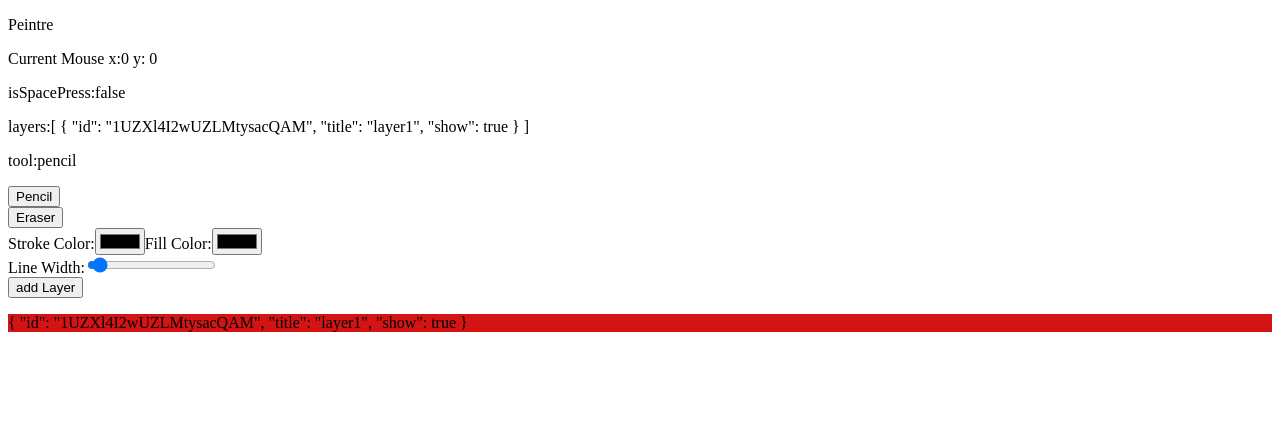
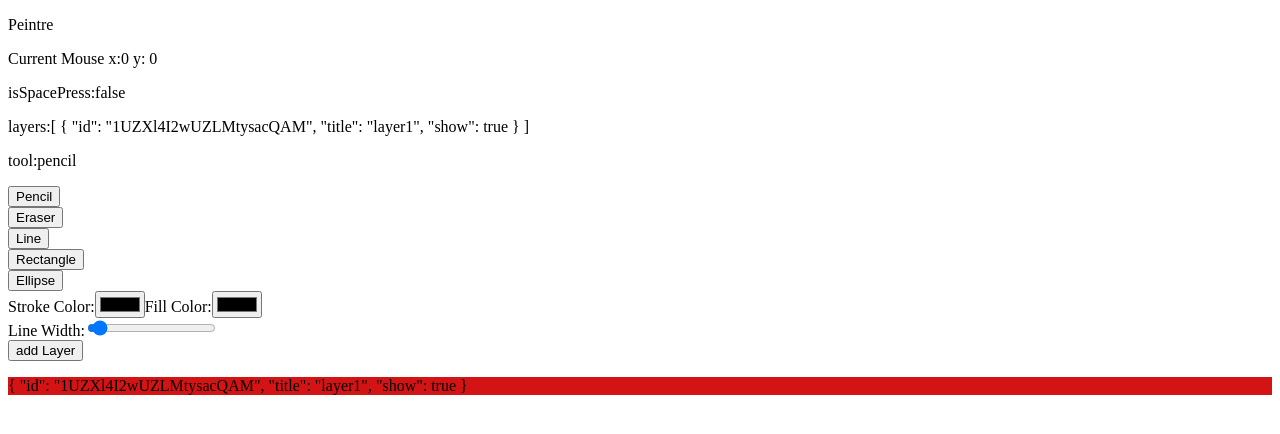
Before and after one commit to OceanPresentChao/Peintre2, a Vue app: page / in a window 1280 px wide. Shown: the top 434 px of the page. Built offline with nearby package versions, Linux system fonts and the light colour scheme.

Commit message:
feat(ellipse,rect,line): add new tools

```diff
--- a/src/components/Painter.vue
+++ b/src/components/Painter.vue
@@ -6,6 +6,9 @@ import { PencilElement } from '@/core/elements/PencilElement'
 import { EraserElement } from '@/core/elements/EraserElement'
 import type { ContextStyle, DrawElement, DrawType } from '@/types'
 import { useSpacepress } from '@/core/tool'
+import { EllipseElement } from '@/core/elements/EllipseElement'
+import { LineElement } from '@/core/elements/LineElement'
+import { RectElement } from '@/core/elements/RectElement'
 interface IPainterProps {
   width: number
   height: number
@@ -39,9 +42,18 @@ function handleMousedown(ev: MouseEvent) {
     if (!isSpacePress.value) {
       let el: DrawElement
       switch (painterBoard.value.toolType) {
-        case 'line':
-        case 'rect':
-        case 'circle':
+        case 'line':{
+          el = new LineElement(painterBoard.value.currentLayer.id, cloneDeep(painterBoard.value.style))
+          break
+        }
+        case 'rect':{
+          el = new RectElement(painterBoard.value.currentLayer.id, cloneDeep(painterBoard.value.style))
+          break
+        }
+        case 'ellipse':{
+          el = new EllipseElement(painterBoard.value.currentLayer.id, cloneDeep(painterBoard.value.style))
+          break
+        }
         case 'text':
         case 'image':
         case 'pencil':{
@@ -55,7 +67,21 @@ function handleMousedown(ev: MouseEvent) {
       }
       painterBoard.value.currentElement = el
       painterBoard.value.addElement(el)
-      painterBoard.value.addPosition(painterBoard.value.clientToCanvas({ x: clientX, y: clientY }))
+      switch (painterBoard.value.toolType) {
+        case 'line':
+        case 'rect':
+        case 'text':
+        case 'image':
+        case 'ellipse':{
+          painterBoard.value.setStartPosition(painterBoard.value.clientToCanvas({ x: clientX, y: clientY }))
+          break
+        }
+        case 'pencil':
+        case 'eraser':{
+          painterBoard.value.addPosition(painterBoard.value.clientToCanvas({ x: clientX, y: clientY }))
+          break
+        }
+      }
       painterBoard.value.render()
     }
     painterBoard.value.mouseRecord.lastStart = { x: clientX, y: clientY }
@@ -75,7 +101,21 @@ function handleMousemove(ev: MouseEvent) {
       else {
         const el = painterBoard.value.currentElement
         if (el) {
-          painterBoard.value.addPosition(painterBoard.value.clientToCanvas({ x: clientX, y: clientY }))
+          switch (painterBoard.value.toolType) {
+            case 'line':
+            case 'rect':
+            case 'text':
+            case 'image':
+            case 'ellipse':{
+              painterBoard.value.setEndPosition(painterBoard.value.clientToCanvas({ x: clientX, y: clientY }))
+              break
+            }
+            case 'pencil':
+            case 'eraser':{
+              painterBoard.value.addPosition(painterBoard.value.clientToCanvas({ x: clientX, y: clientY }))
+              break
+            }
+          }
           painterBoard.value.render()
         }
       }
@@ -95,7 +135,21 @@ function handleMouseup(ev: MouseEvent) {
     else {
       const el = painterBoard.value.currentElement
       if (el) {
-        el.addPosition(painterBoard.value.clientToCanvas({ x: clientX, y: clientY }))
+        switch (painterBoard.value.toolType) {
+          case 'line':
+          case 'rect':
+          case 'text':
+          case 'image':
+          case 'ellipse':{
+            painterBoard.value.setEndPosition(painterBoard.value.clientToCanvas({ x: clientX, y: clientY }))
+            break
+          }
+          case 'pencil':
+          case 'eraser':{
+            painterBoard.value.addPosition(painterBoard.value.clientToCanvas({ x: clientX, y: clientY }))
+            break
+          }
+        }
         painterBoard.value.render()
         painterBoard.value.currentElement = null
         painterBoard.value.saveSnapshot()
--- a/src/components/ToolBar.vue
+++ b/src/components/ToolBar.vue
@@ -35,6 +35,21 @@ watch(layerList, (nv) => {
       <div>
         <button @click="$emit('setTool', 'eraser')">
           Eraser
+        </button>
+      </div>
+      <div>
+        <button @click="$emit('setTool', 'line')">
+          Line
+        </button>
+      </div>
+      <div>
+        <button @click="$emit('setTool', 'rect')">
+          Rectangle
+        </button>
+      </div>
+      <div>
+        <button @click="$emit('setTool', 'ellipse')">
+          Ellipse
         </button>
       </div>
       <div>
--- a/src/core/PainterBoard.ts
+++ b/src/core/PainterBoard.ts
@@ -78,6 +78,16 @@ export class PainterBoard {
   addPosition(position: Position) {
     if (this.currentElement)
       this.currentElement.addPosition(position)
+  }
+
+  setStartPosition(position: Position) {
+    if (this.currentElement)
+      this.currentElement.positions[0] = position
+  }
+
+  setEndPosition(position: Position) {
+    if (this.currentElement)
+      this.currentElement.positions[1] = position
   }
 
   addElement(el: DrawElement) {
--- a/src/core/elements/CanvasElement.ts
+++ b/src/core/elements/CanvasElement.ts
@@ -1,11 +1,12 @@
 import { nanoid } from 'nanoid'
-import type { ContextStyle, DrawType } from '@/types'
+import type { ContextStyle, DrawType, Position } from '@/types'
 
 export abstract class CanvasElement {
   id: string
   type: DrawType
   layer: string
   style: ContextStyle
+  positions: Position[] = []
   constructor(type: DrawType, layer: string, style: ContextStyle) {
     this.id = nanoid()
     this.type = type
--- /dev/null
+++ b/src/core/elements/EllipseElement.ts
@@ -0,0 +1,40 @@
+import { CanvasElement } from './CanvasElement'
+import type { ContextStyle, Position } from '@/types'
+
+export class EllipseElement extends CanvasElement {
+  constructor(layer: string, style: ContextStyle) {
+    super('ellipse', layer, style)
+  }
+
+  render(context: CanvasRenderingContext2D) {
+    renderEllipse(context, this)
+  }
+
+  addPosition(position: Position) {
+    this.positions.push(position)
+  }
+
+  setStartPosition(position: Position) {
+    this.positions[0] = position
+  }
+
+  setEndPosition(position: Position) {
+    this.positions[1] = position
+  }
+}
+
+export function renderEllipse(context: CanvasRenderingContext2D, instance: EllipseElement) {
+  if (instance.positions.length !== 2)
+    return
+  const startAxis = instance.positions[0]
+  const endAxis = instance.positions[1]
+  context.save()
+  Object.assign(context, instance.style)
+  context.beginPath()
+  context.moveTo(startAxis.x, startAxis.y)
+  context.ellipse(startAxis.x, startAxis.y, Math.abs(Math.round((endAxis.x - startAxis.x) / 2)), Math.abs(Math.round((endAxis.y - startAxis.y) / 2)), 0, 0, Math.PI * 2)
+  context.closePath()
+  context.stroke()
+  context.fill()
+  context.restore()
+}
--- a/src/core/elements/EraserElement.ts
+++ b/src/core/elements/EraserElement.ts
@@ -2,7 +2,6 @@ import { CanvasElement } from './CanvasElement'
 import type { ContextStyle, Position } from '@/types'
 
 export class EraserElement extends CanvasElement {
-  positions: Position[] = []
   constructor(layer: string, style: ContextStyle) {
     super('eraser', layer, style)
   }
--- /dev/null
+++ b/src/core/elements/LineElement.ts
@@ -0,0 +1,39 @@
+import { CanvasElement } from './CanvasElement'
+import type { ContextStyle, Position } from '@/types'
+
+export class LineElement extends CanvasElement {
+  constructor(layer: string, style: ContextStyle) {
+    super('line', layer, style)
+  }
+
+  render(context: CanvasRenderingContext2D) {
+    renderLine(context, this)
+  }
+
+  addPosition(position: Position) {
+    this.positions.push(position)
+  }
+
+  setStartPosition(position: Position) {
+    this.positions[0] = position
+  }
+
+  setEndPosition(position: Position) {
+    this.positions[1] = position
+  }
+}
+
+export function renderLine(context: CanvasRenderingContext2D, instance: LineElement) {
+  if (instance.positions.length !== 2)
+    return
+  const startAxis = instance.positions[0]
+  const endAxis = instance.positions[1]
+  context.save()
+  Object.assign(context, instance.style)
+  context.beginPath()
+  context.moveTo(startAxis.x, startAxis.y)
+  context.lineTo(endAxis.x, endAxis.y)
+  context.closePath()
+  context.stroke()
+  context.restore()
+}
--- a/src/core/elements/PencilElement.ts
+++ b/src/core/elements/PencilElement.ts
@@ -2,7 +2,6 @@ import { CanvasElement } from './CanvasElement'
 import type { ContextStyle, Position } from '@/types'
 
 export class PencilElement extends CanvasElement {
-  positions: Position[] = []
   constructor(layer: string, style: ContextStyle) {
     super('pencil', layer, style)
   }
--- /dev/null
+++ b/src/core/elements/RectElement.ts
@@ -0,0 +1,40 @@
+import { CanvasElement } from './CanvasElement'
+import type { ContextStyle, Position } from '@/types'
+
+export class RectElement extends CanvasElement {
+  constructor(layer: string, style: ContextStyle) {
+    super('rect', layer, style)
+  }
+
+  render(context: CanvasRenderingContext2D) {
+    renderRect(context, this)
+  }
+
+  addPosition(position: Position) {
+    this.positions.push(position)
+  }
+
+  setStartPosition(position: Position) {
+    this.positions[0] = position
+  }
+
+  setEndPosition(position: Position) {
+    this.positions[1] = position
+  }
+}
+
+export function renderRect(context: CanvasRenderingContext2D, instance: RectElement) {
+  if (instance.positions.length !== 2)
+    return
+  const startAxis = instance.positions[0]
+  const endAxis = instance.positions[1]
+  context.save()
+  Object.assign(context, instance.style)
+  context.beginPath()
+  context.moveTo(startAxis.x, startAxis.y)
+  context.rect(startAxis.x, startAxis.y, endAxis.x - startAxis.x, endAxis.y - startAxis.y)
+  context.closePath()
+  context.stroke()
+  context.fill()
+  context.restore()
+}
```
Also changed, not shown: src/types/index.ts (+5 -2 lines).
